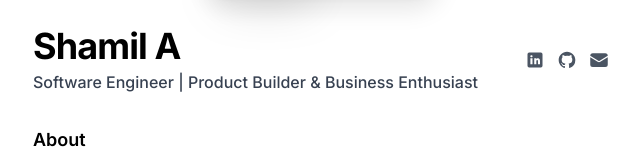
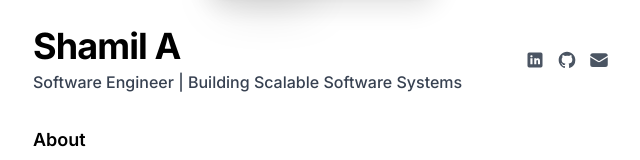
Before and after one commit to Shaamiilll/Shamil-Nextjs-Portfolio, a Next.js app: page / in a window 1280 px wide. Shown: the part 187-347 px from the top of the page, without its empty margins (319-959 px from the left). Built offline with nearby package versions, Linux system fonts and the light colour scheme.

Commit message:
Update header subtitle for clarity and alignment with professional focus

```diff
--- a/src/components/Header.tsx
+++ b/src/components/Header.tsx
@@ -21,7 +21,7 @@ const Header = () => {
           transition={{ delay: 0.2, duration: 1, ease: "easeInOut" }}
           className="mt-1 text-sm sm:text-base font-medium text-gray-700"
         >
-          Software Engineer | Product Builder & Business Enthusiast
+          Software Engineer | Building Scalable Software Systems
         </motion.p>
       </div>
       <SocialLinks />
```
